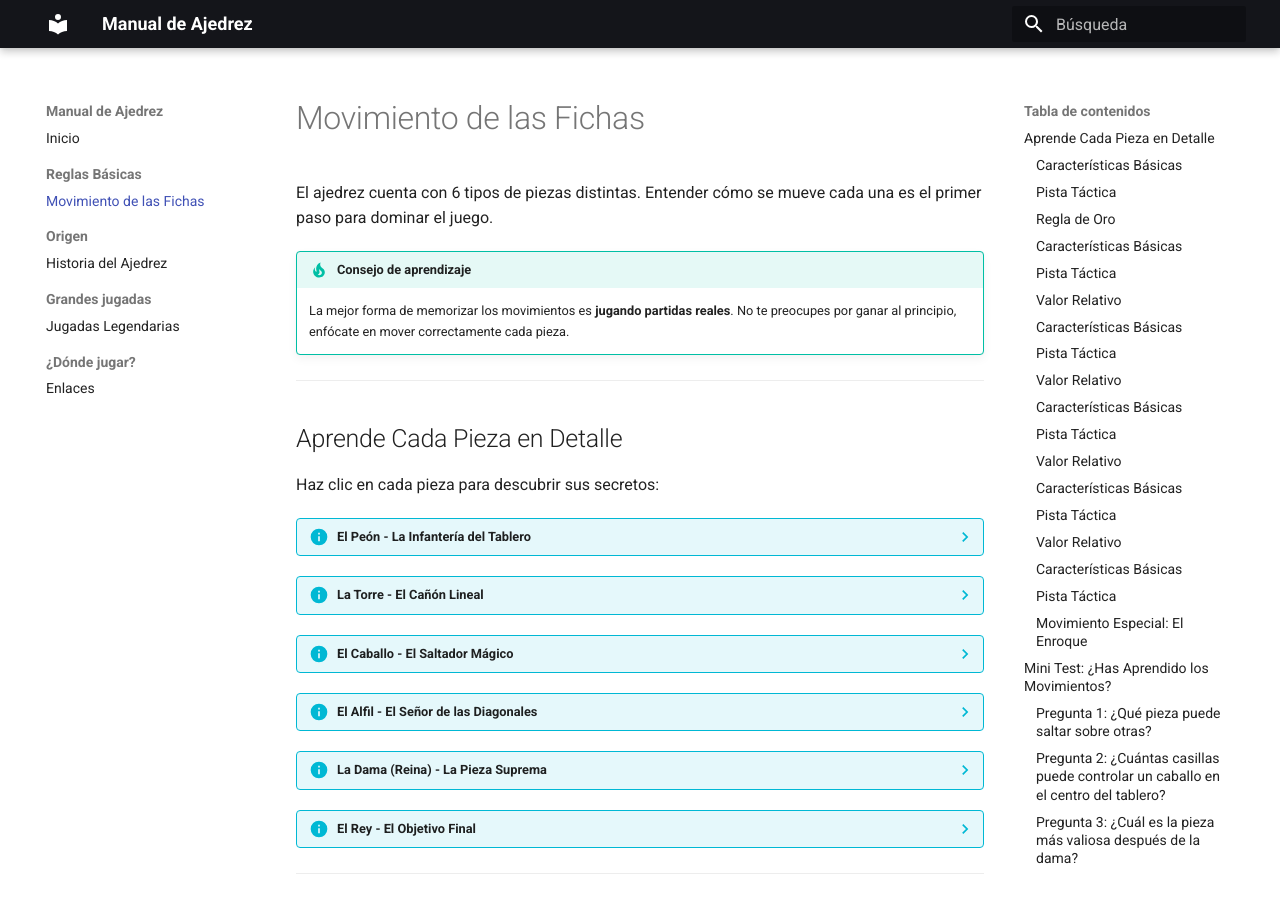
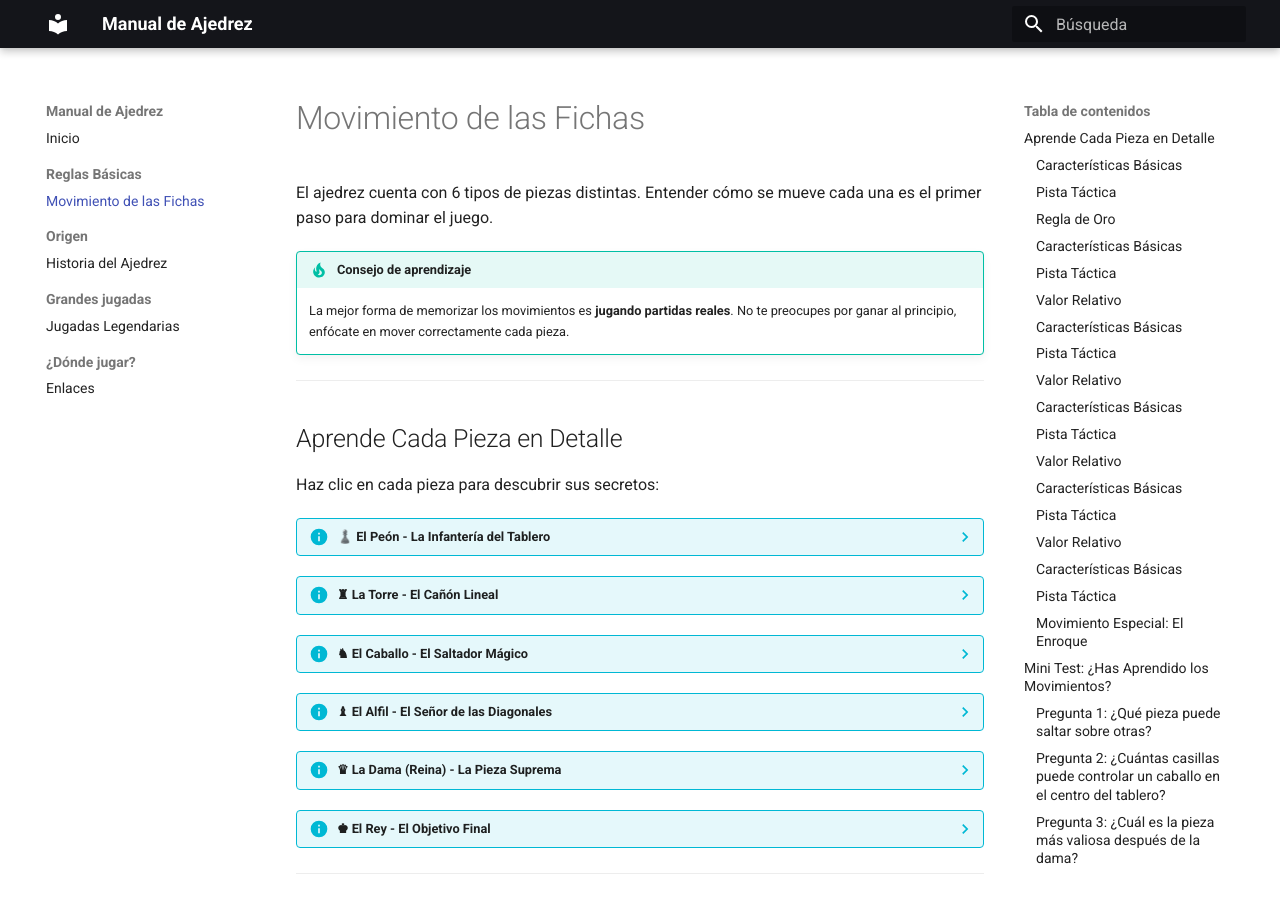
Before and after one commit to JLCaPe02/Manual_Ajedrez, an MkDocs documentation site: the page built from docs/fichas.md, in a window 1280 px wide and 900 px high. Built offline with MkDocs 1.6.1 and Material for MkDocs 9.7.7, drawn with Linux system fonts in a browser that asks for light colours.

```diff
--- a/docs/fichas.md
+++ b/docs/fichas.md
@@ -11,7 +11,7 @@ El ajedrez cuenta con 6 tipos de piezas distintas. Entender cómo se mueve cada
 
 Haz clic en cada pieza para descubrir sus secretos:
 
-??? info "El Peón - La Infantería del Tablero"
+??? info "♟️ El Peón - La Infantería del Tablero"
 
     ### Características Básicas
     Es la unidad básica y la más numerosa (8 por jugador).
@@ -38,7 +38,7 @@ Haz clic en cada pieza para descubrir sus secretos:
     !!! warning "¡Nunca subestimes al peón!"
         Los peones son la **única pieza que puede promocionar** (convertirse en Dama, Torre, Alfil o Caballo) al llegar al otro lado del tablero. Un peón pasado en la séptima fila puede valer más que una pieza menor.
 
-??? info "La Torre - El Cañón Lineal"
+??? info "♜ La Torre - El Cañón Lineal"
 
     ### Características Básicas
     Pieza sólida y lineal. Comienzas con 2 torres en las esquinas.
@@ -61,7 +61,7 @@ Haz clic en cada pieza para descubrir sus secretos:
 
     Una torre vale aproximadamente **5 puntos** (equivalente a un alfil + dos peones, o un caballo + dos peones).
 
-??? info "El Caballo - El Saltador Mágico"
+??? info "♞ El Caballo - El Saltador Mágico"
 
     ### Características Básicas
     La pieza más tramposa y única. Comienzas con 2 caballos.
@@ -83,7 +83,7 @@ Haz clic en cada pieza para descubrir sus secretos:
 
     Un caballo vale aproximadamente **3 puntos**, similar al alfil, aunque su valor aumenta en posiciones cerradas (con muchos peones bloqueados).
 
-??? info "El Alfil - El Señor de las Diagonales"
+??? info "♝ El Alfil - El Señor de las Diagonales"
 
     ### Características Básicas
     El señor de las diagonales. Comienzas con 2 alfiles (uno de casillas blancas y otro de negras).
@@ -105,7 +105,7 @@ Haz clic en cada pieza para descubrir sus secretos:
 
     Un alfil vale aproximadamente **3 puntos**, pero en posiciones abiertas puede valer más que un caballo (3.5 puntos).
 
-??? info "La Dama (Reina) - La Pieza Suprema"
+??? info "♛ La Dama (Reina) - La Pieza Suprema"
 
     ### Características Básicas
     La pieza más poderosa del tablero.
@@ -129,7 +129,7 @@ Haz clic en cada pieza para descubrir sus secretos:
     !!! warning "¡Cuida tu dama!"
         La dama vale aproximadamente **9 puntos**. Perderla sin compensación suele significar perder la partida. Es tu mejor arma de ataque, ¡pero también tu mayor responsabilidad!
 
-??? info "El Rey - El Objetivo Final"
+??? info "♚ El Rey - El Objetivo Final"
 
     ### Características Básicas
     La pieza más importante, pero no la más fuerte.
```
